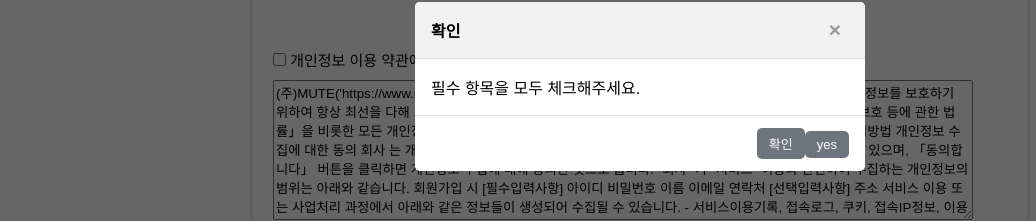
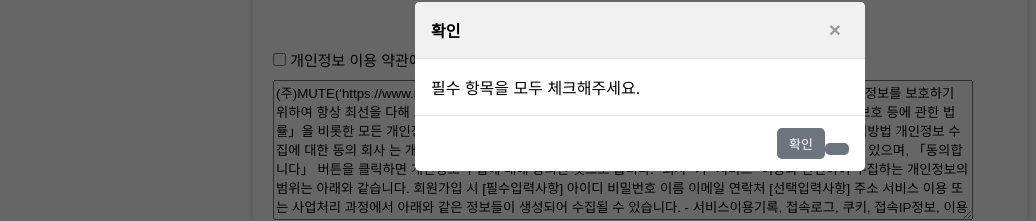
Before and after one commit to chanho2547/Final_Mute, a React (Create React App) app in the folder src/main/frontend/: page /Agree in a window 1280 px wide. Both pictures are taken after a click on the button "다음단계". Shown: the part 423-644 px from the top of the page, without its empty margins (0-1036 px from the left). Built offline with nearby package versions, Linux system fonts and the light colour scheme.

Commit message:
수빈/12.09/탈퇴

```diff
--- a/src/main/frontend/src/components/Header.js
+++ b/src/main/frontend/src/components/Header.js
@@ -1,6 +1,6 @@
 import styled from "styled-components";
 import { useState } from "react";
-import { Link } from "react-router-dom";
+import {Link, useNavigate} from "react-router-dom";
 import { FaBell } from 'react-icons/fa';
 import React from "react";
 
@@ -35,6 +35,7 @@ const Nav = styled.div``;
 
 ///////////////////////////////////////////////////////////////////////////////////////////////////////
 const Header = () => {
+    const navigate = useNavigate();
 
     // 로그인했을 경우 현재 ID 표시
     let whoLoginNow = window.localStorage.getItem("whoLogin");
@@ -42,7 +43,7 @@ const Header = () => {
     // 현재 ID에서 로그아웃하기
     const onClickLogout = () => {
         window.localStorage.removeItem("whoLogin");
-        window.location.replace("/");
+        navigate("/");
       }
 
     return(
--- a/src/main/frontend/src/login/Login.js
+++ b/src/main/frontend/src/login/Login.js
@@ -66,7 +66,7 @@ const Login = () => {
                 window.localStorage.setItem("whoLogin",inputId);
                 window.localStorage.setItem("whoPwd",inputPwd);
                 console.log("로그인 성공");
-                navigate("/");
+                navigate('/');
 
             } else if(res.data === 300) {
                 setModelText("패스워드를 다시 확인해주세요.");
--- a/src/main/frontend/src/login/SignUp.js
+++ b/src/main/frontend/src/login/SignUp.js
@@ -201,7 +201,7 @@ const SignUp = () => {
         if(memberReg.data.result === "OK") {
             console.log("Mute 회원가입이 완료되었습니다.")
             setModalOpenSignUp2(true);
-            navigate("/Login");
+            navigate('/Login');
 
             // window.localStorage.setItem("userId",  inputId);
             // window.localStorage.setItem("isLogin", "true");
--- a/src/main/frontend/src/mypage/Mypage.js
+++ b/src/main/frontend/src/mypage/Mypage.js
@@ -11,7 +11,7 @@ const MyPage = () => {
         setModalOpen(false);
     };
     const onClickMemDelete = () => {
-    setModalOpen(false);
+    setModalOpen(true);
     setCommnet("탈퇴 하시겠습니까?");
     }
 
--- a/src/main/frontend/src/util/Modal.js
+++ b/src/main/frontend/src/util/Modal.js
@@ -36,7 +36,7 @@ const Modal = (props) => {
                     <main>{props.children}</main>
                     <footer>
                         <button className='close' onClick={close}>확인</button>
-                        <button  onClick={onClickMemDelete}>yes</button>
+                        <button  onClick={onClickMemDelete}></button>
                     </footer>
                 </section>
             }
```
